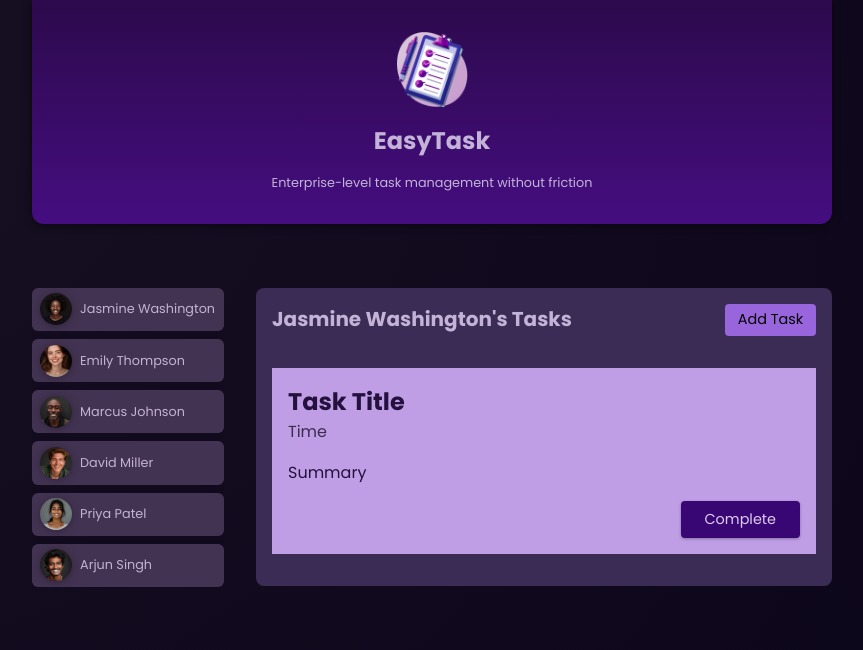
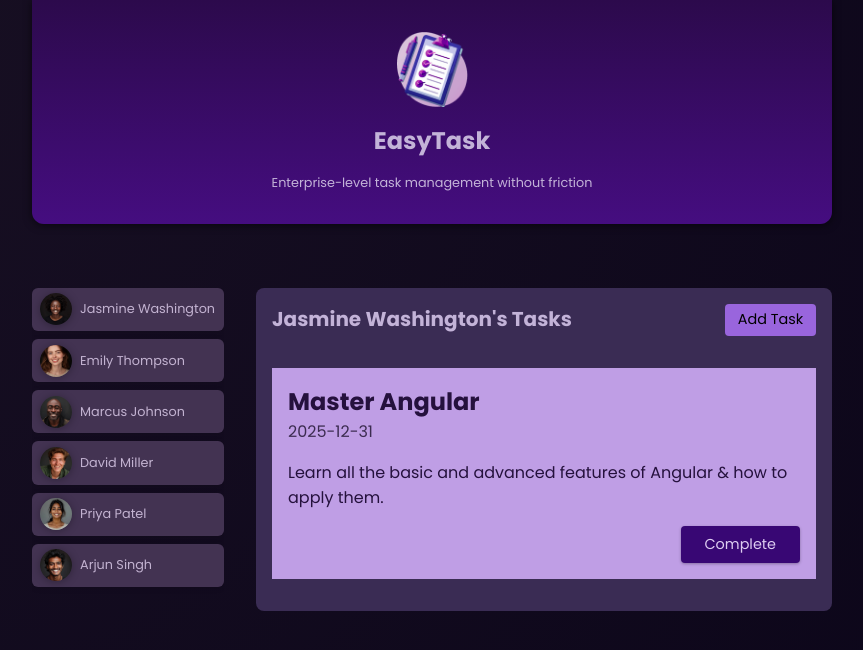
Before and after one commit to osakturk/angular-app, an Angular app: page / in a window 1280 px wide. Both pictures are taken after a click on the button "Jasmine Washington". Shown: the top 650 px of the page, without its empty margins (208-1071 px from the left). Built offline with nearby package versions, Linux system fonts and the light colour scheme.

Commit message:
feat: add task

```diff
--- a/src/app/tasks/task/task.html
+++ b/src/app/tasks/task/task.html
@@ -1,7 +1,7 @@
 <article>
-    <h2>Task Title</h2>
-    <time>Time</time>
-    <p>Summary</p>
+    <h2>{{taskData.title}}</h2>
+    <time>{{taskData.dueDate}}</time>
+    <p>{{taskData.summary}}</p>
     <p class="actions">
         <button>Complete</button>
     </p>
--- a/src/app/tasks/tasks.html
+++ b/src/app/tasks/tasks.html
@@ -7,12 +7,11 @@
         </button>
     </menu>
     </header>
-    <ul>
-        @for (task of selectedUserTask; track task.id) {
-            <li>
-                <app-task/>
-            </li>
+        @for (task of selectedUserTasks; track task.id) {
+            <ul>
+                <li>
+                    <app-task [taskData]="task"/>
+                </li>
+            </ul>
         }
-    </ul>
-
 </section>
--- a/src/app/tasks/tasks.ts
+++ b/src/app/tasks/tasks.ts
@@ -38,7 +38,7 @@ export class Tasks {
     },
   ]
 
-  get selectedUserTask(){
+  get selectedUserTasks(){
     return this.tasks.filter((task) => task.userId === this.userId)
   }
 
```
Also changed, not shown: src/app/tasks/task/task.ts (+11 -1 lines).
